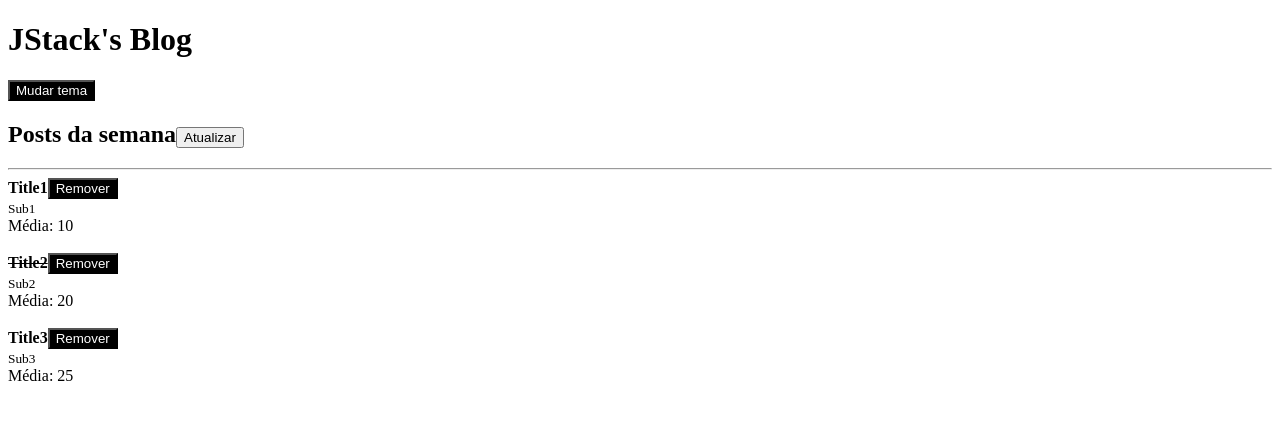
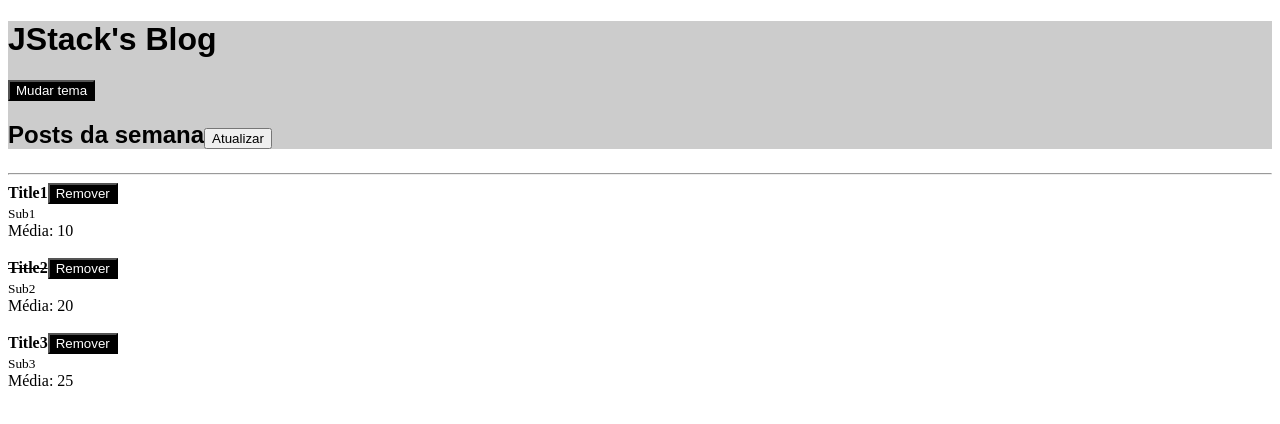
Before and after one commit to eduuk15/ReactFundamentos, a React app: page / in a window 1280 px wide. Shown: the top 424 px of the page. Built offline with nearby package versions, Linux system fonts and the light colour scheme.

Commit message:
entendendo a estilizacao por inline styles

```diff
--- a/src/Header.js
+++ b/src/Header.js
@@ -8,11 +8,17 @@ export default function Header({ title, children }) {
     const { onToggleTheme } = useContext(ThemeContext);
 
     return (
-        <>
+        <div
+            style={{
+                background: "#ccc",
+                fontFamily: 'sans-serif',
+                marginBottom: '24px'
+            }}
+        >
             <h1>{title}</h1>
             <Button onClick={onToggleTheme}>Mudar tema</Button>
             {children}
-        </>
+        </div>
     )
 }
 
```
